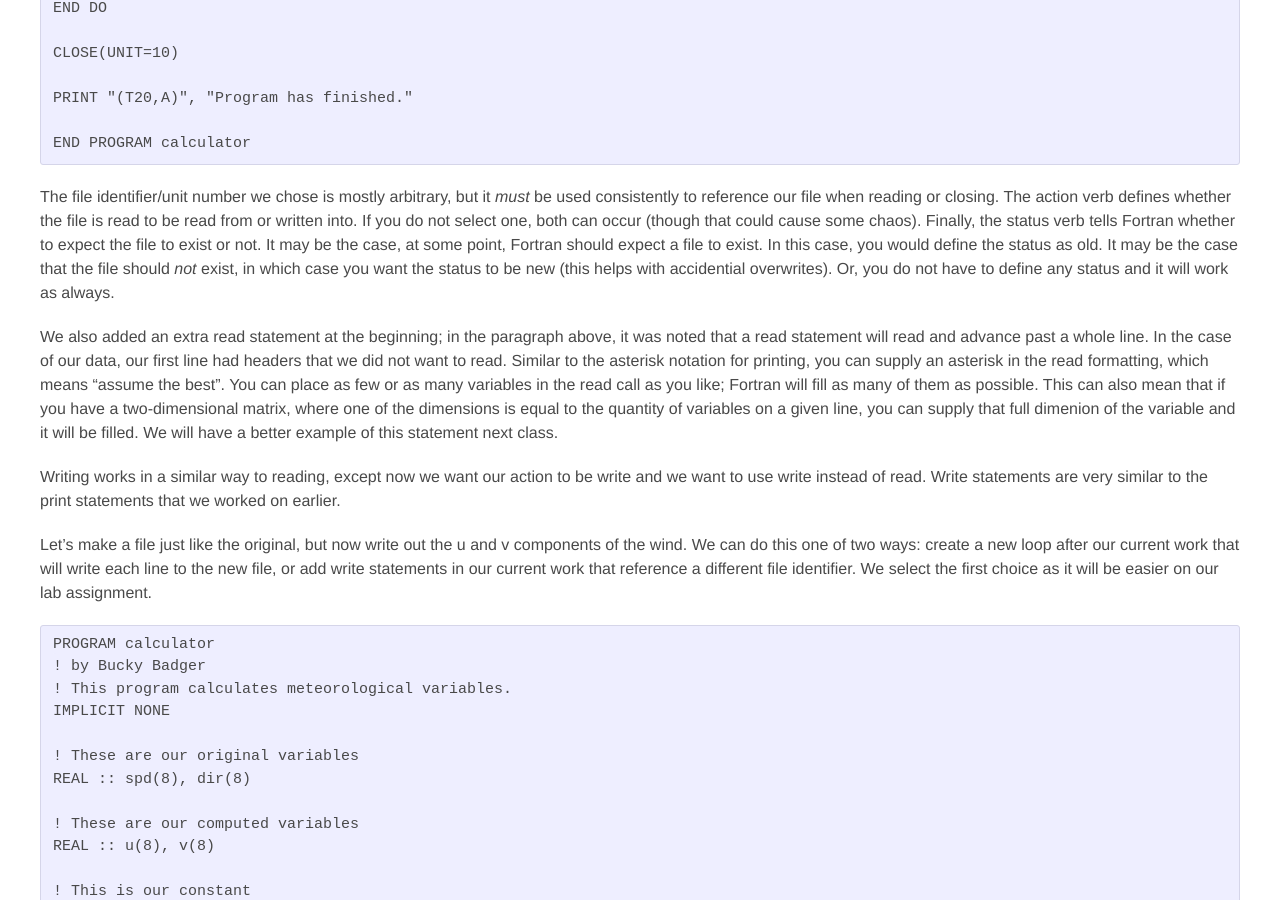
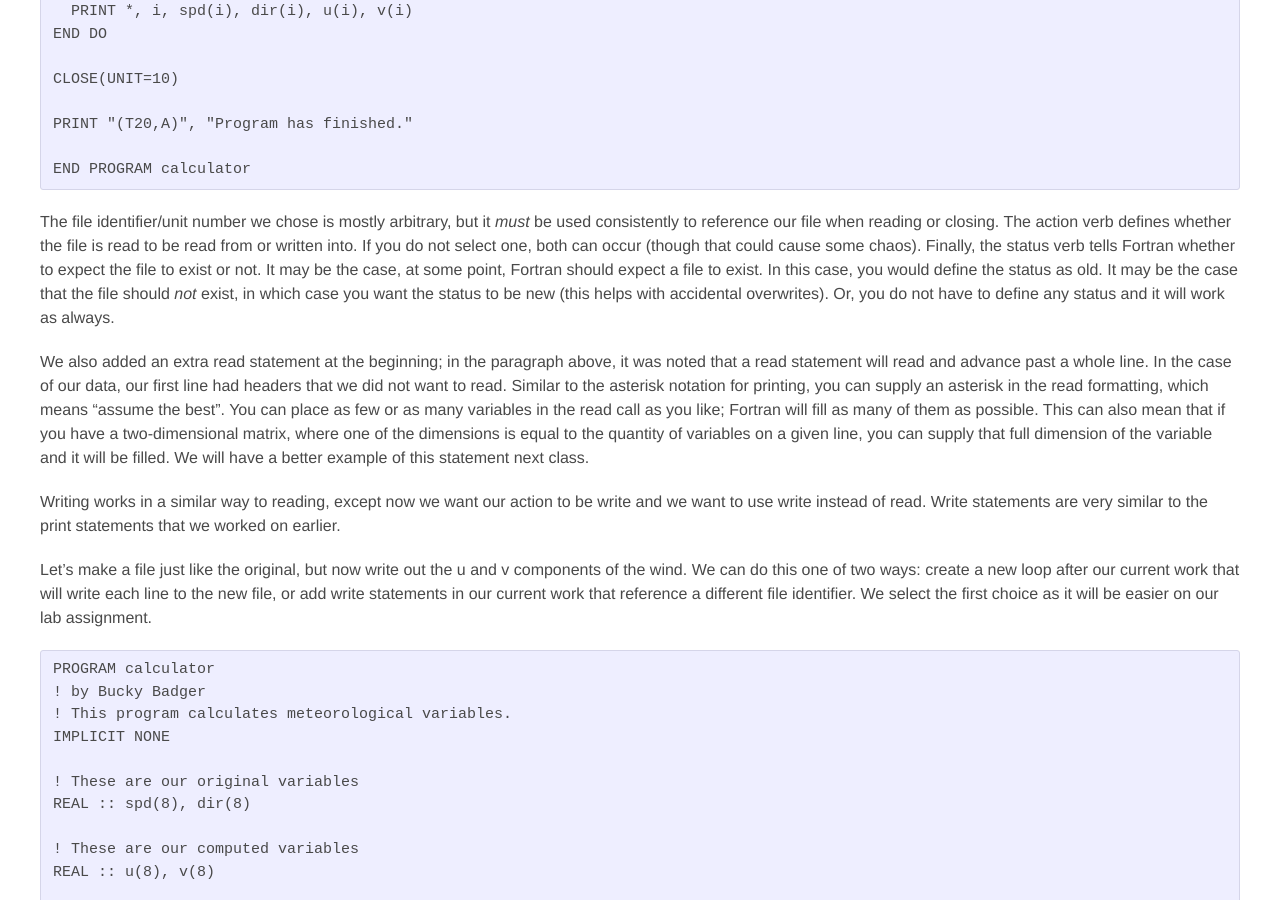
Before and after one commit to AOS573-2017/aos573-2017.github.io, a Jekyll site: the page built from _lectures/2-fortran-intro.md, in a window 1280 px wide and 900 px high, scrolled down 17527 px. Built offline with Jekyll 4.4.1, drawn with Linux system fonts in a browser that asks for light colours; some of the changed text lies outside the part shown.

Commit message:
Copyedits Fortran intro

```diff
--- a/_lectures/2-fortran-intro.md
+++ b/_lectures/2-fortran-intro.md
@@ -693,9 +693,9 @@ PRINT "(T20,A)", "Program has finished."
 END PROGRAM calculator
 ~~~
 
-The file identifier/unit number we chose is mostly arbitrary, but it _must_ be used consistently to reference our file when reading or closing. The action verb defines whether the file is read to be read from or written into. If you do not select one, both can occur (though that could cause some chaos). Finally, the status verb tells Fortran whether to expect the file to exist or not. It may be the case, at some point, Fortran should expect a file to exist. In this case, you would define the status as old. It may be the case that the file should _not_ exist, in which case you want the status to be new (this helps with accidential overwrites). Or, you do not have to define any status and it will work as always.
+The file identifier/unit number we chose is mostly arbitrary, but it _must_ be used consistently to reference our file when reading or closing. The action verb defines whether the file is read to be read from or written into. If you do not select one, both can occur (though that could cause some chaos). Finally, the status verb tells Fortran whether to expect the file to exist or not. It may be the case, at some point, Fortran should expect a file to exist. In this case, you would define the status as old. It may be the case that the file should _not_ exist, in which case you want the status to be new (this helps with accidental overwrites). Or, you do not have to define any status and it will work as always.
 
-We also added an extra read statement at the beginning; in the paragraph above, it was noted that a read statement will read and advance past a whole line. In the case of our data, our first line had headers that we did not want to read. Similar to the asterisk notation for printing, you can supply an asterisk in the read formatting, which means "assume the best". You can place as few or as many variables in the read call as you like; Fortran will fill as many of them as possible. This can also mean that if you have a two-dimensional matrix, where one of the dimensions is equal to the quantity of variables on a given line, you can supply that full dimenion of the variable and it will be filled. We will have a better example of this statement next class.
+We also added an extra read statement at the beginning; in the paragraph above, it was noted that a read statement will read and advance past a whole line. In the case of our data, our first line had headers that we did not want to read. Similar to the asterisk notation for printing, you can supply an asterisk in the read formatting, which means "assume the best". You can place as few or as many variables in the read call as you like; Fortran will fill as many of them as possible. This can also mean that if you have a two-dimensional matrix, where one of the dimensions is equal to the quantity of variables on a given line, you can supply that full dimension of the variable and it will be filled. We will have a better example of this statement next class.
 
 Writing works in a similar way to reading, except now we want our action to be write and we want to use write instead of read. Write statements are very similar to the print statements that we worked on earlier.
 
```
Also changed, not shown: other parts of _lectures/2-fortran-intro.md (+7 -7 lines), _assignments/2-fortran-intro.md (+2 -2 lines).
